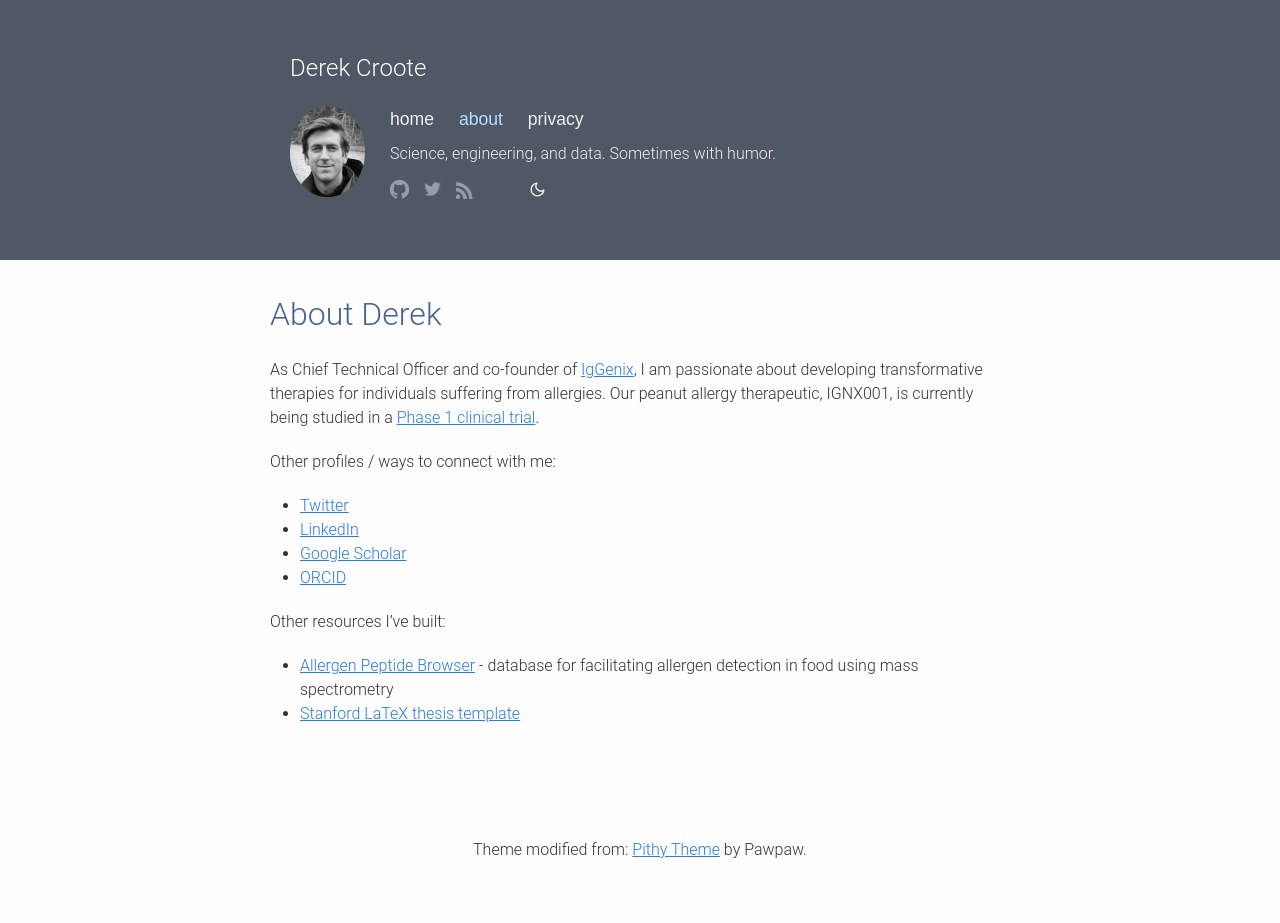
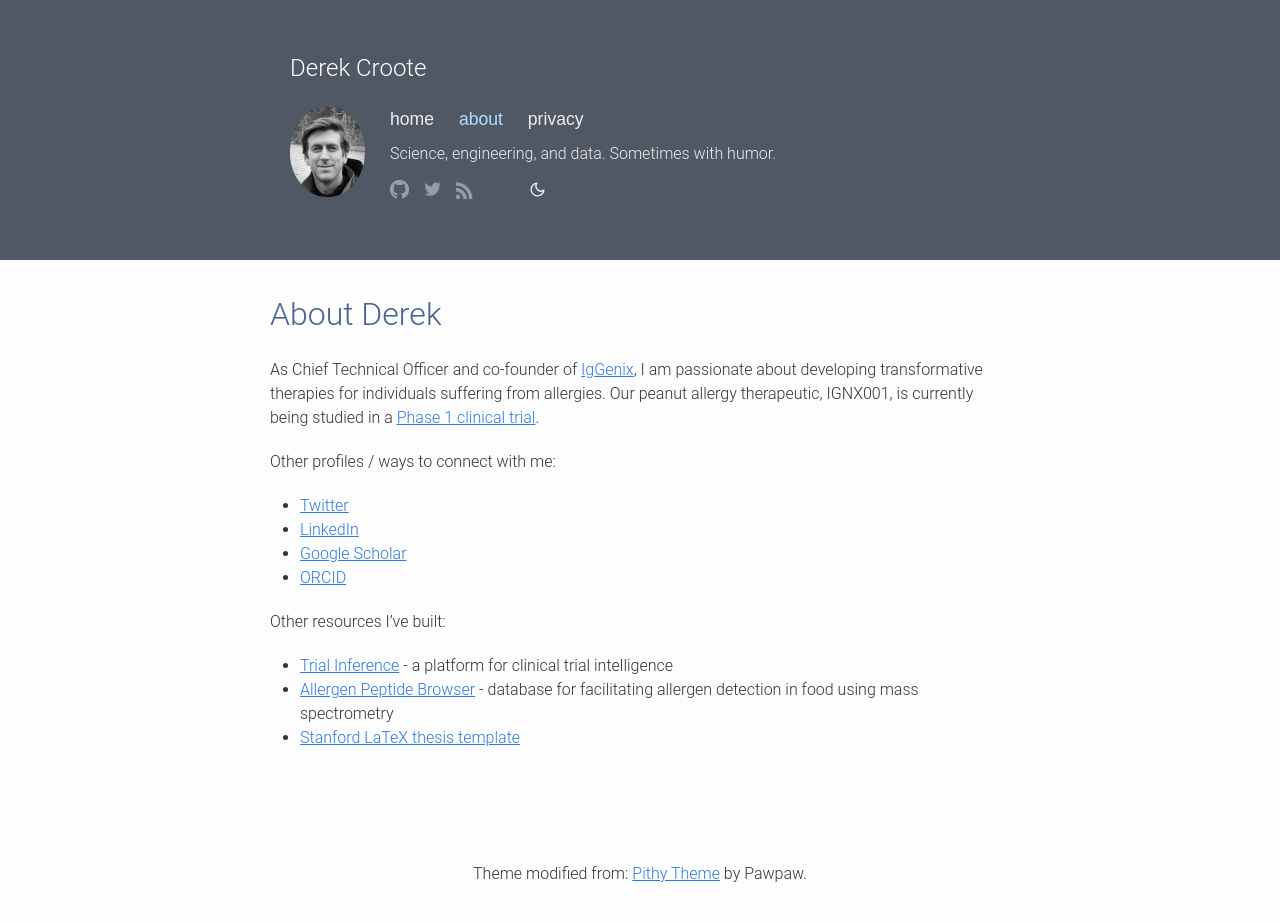
Before and after one commit to dcroote/dcroote.github.io, a Jekyll site: the page built from about.md, in a window 1280 px wide. Built offline with Jekyll 4.4.1, drawn with Linux system fonts in a browser that asks for light colours; some web fonts are replaced; before the commit the page ends 900 px from its top, so only the background shows below that.

Commit message:
fix: add Trial Inference to about

```diff
--- a/about.md
+++ b/about.md
@@ -19,6 +19,7 @@ Other profiles / ways to connect with me:
 Other resources I've built:
 
 <ul>
+  <li><a href="https://www.trialinference.com/?utm_source=dc_blog" target="_blank">Trial Inference</a> - a platform for clinical trial intelligence</li>
   <li><a href="https://www.allergenpeptidebrowser.org/" target="_blank">Allergen Peptide Browser</a> - database for facilitating allergen detection in food using mass spectrometry</li>
   <li><a href="https://github.com/dcroote/stanford-thesis-example/" target="_blank">Stanford LaTeX thesis template</a></li>
 </ul>
```
